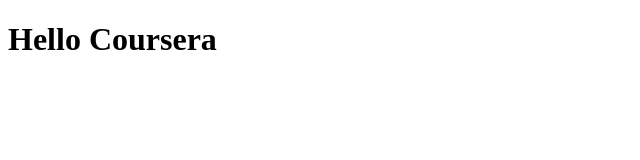
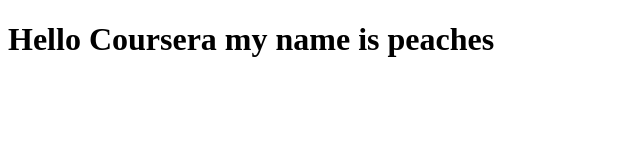
Before and after one commit to KTTHEKID/coursera-test, a plain HTML site: page site/index.html in a window 1280 px wide. Shown: the whole page, without its empty margins (0-640 px from the left). Drawn offline with Linux system fonts and the light colour scheme.

Commit message:
my first page

```diff
--- a/site/index.html
+++ b/site/index.html
@@ -6,6 +6,6 @@
 	<title>Hello Coursera</title>
 </head>
 <body>
-<h1> Hello Coursera</h1>
+<h1> Hello Coursera my name is peaches</h1>
 </body>
 </html>
```
